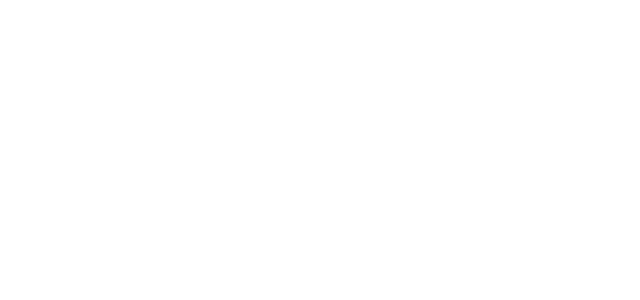
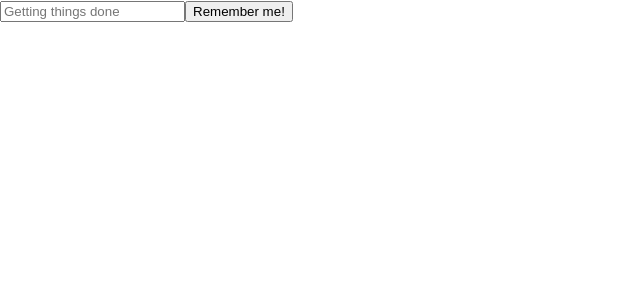
Before and after one commit to boldCM/Try-React, a React (Create React App) app: page / in a window 1280 px wide. Shown: the top 300 px of the page, without its empty margins (0-640 px from the left). Built offline with nearby package versions, Linux system fonts and the light colour scheme.

Commit message:
Add InputField and SubmitButton

```diff
--- a/public/index.html
+++ b/public/index.html
@@ -2,19 +2,19 @@
 <html lang="en">
   <head>
     <meta charset="utf-8" />
-    <link rel="icon" href="%PUBLIC_URL%/favicon.ico" />
+    <!-- <link rel="icon" href="%PUBLIC_URL%/favicon.ico" />  -->
     <meta name="viewport" content="width=device-width, initial-scale=1" />
     <meta name="theme-color" content="#000000" />
     <meta
       name="description"
       content="Web site created using create-react-app"
     />
-    <link rel="apple-touch-icon" href="%PUBLIC_URL%/logo192.png" />
+    <!-- <link rel="apple-touch-icon" href="%PUBLIC_URL%/logo192.png" /> -->
     <!--
       manifest.json provides metadata used when your web app is installed on a
       user's mobile device or desktop. See https://developers.google.com/web/fundamentals/web-app-manifest/
     -->
-    <link rel="manifest" href="%PUBLIC_URL%/manifest.json" />
+    <!-- <link rel="manifest" href="%PUBLIC_URL%/manifest.json" /> -->
     <!--
       Notice the use of %PUBLIC_URL% in the tags above.
       It will be replaced with the URL of the `public` folder during the build.
--- a/src/App.js
+++ b/src/App.js
@@ -1,7 +1,13 @@
 import "./App.css";
+import CreateInputField from "./components/InputField";
+import React from "react";
 
 function App() {
-  return <div className="App"></div>;
+  return (
+    <div className="App">
+      <CreateInputField />
+    </div>
+  );
 }
 
 export default App;
--- /dev/null
+++ b/src/components/InputField.js
@@ -0,0 +1,20 @@
+import React from "react";
+import "./InputField.css";
+
+export default function CreateInputField() {
+  return (
+    <div>
+      <form className="inputForm">
+        <input
+          type="text"
+          placeholder="Getting things done"
+          className="inputField"
+        ></input>
+        {/* <label>Ich weiß nicht, was das ist</label> */}
+        <button type="submit" className="submitButton">
+          Remember me!
+        </button>
+      </form>
+    </div>
+  );
+}
```
Also changed, not shown: src/components/InputField.css (added).
